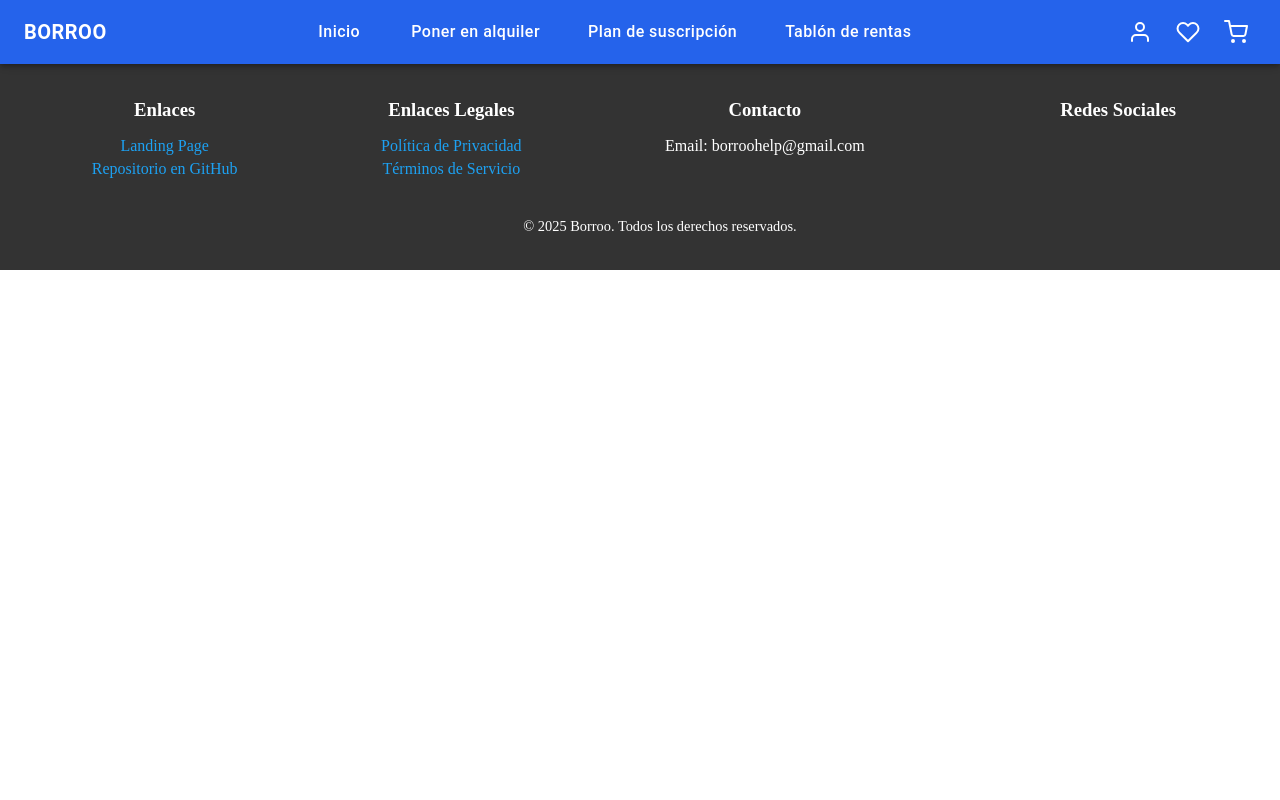
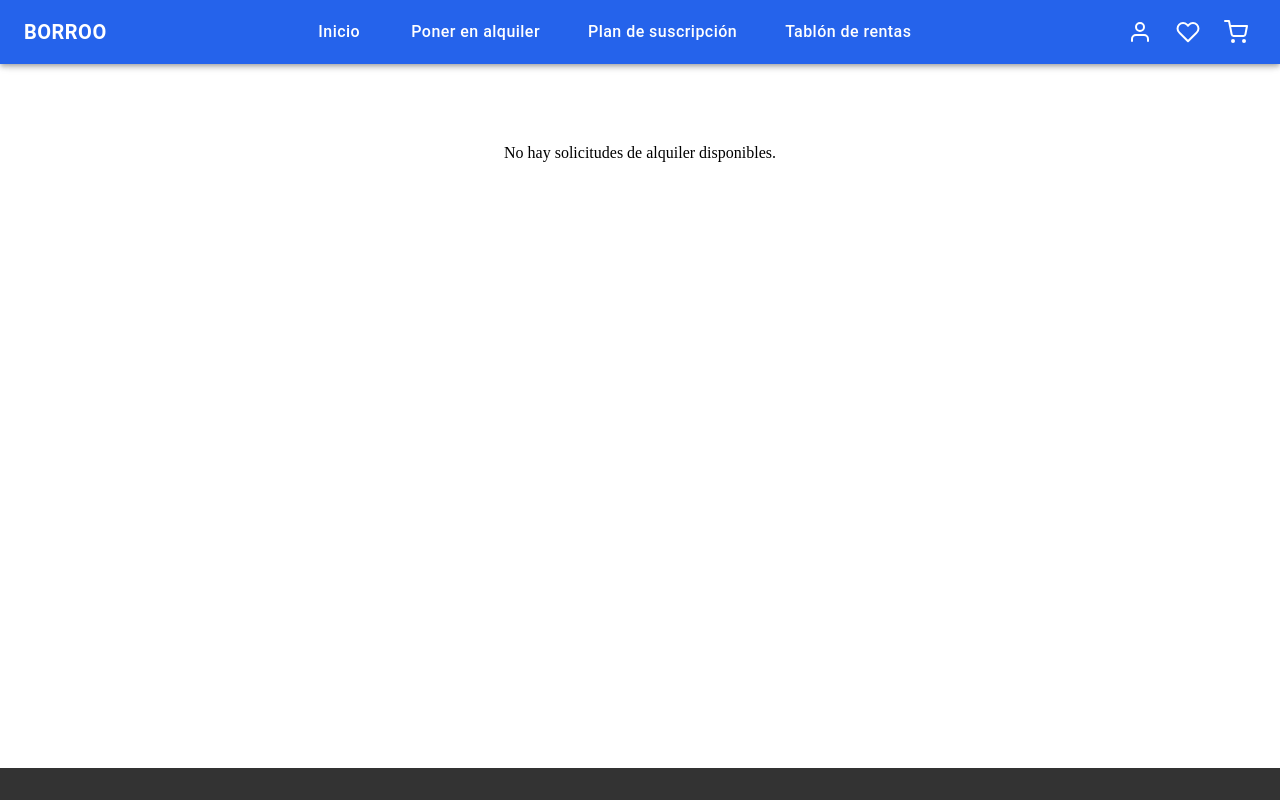
Before and after one commit to ISPP-2425-G4/borroo, a React (Vite) app in the folder frontend/: page /rental_requests in a window 1280 px wide. Built offline with nearby package versions, Linux system fonts and the light colour scheme; some icons are missing.

Commit message:
fix: arreglo estilos de la pantalla

```diff
--- a/frontend/src/RentRequestBoard.jsx
+++ b/frontend/src/RentRequestBoard.jsx
@@ -85,7 +85,9 @@ const RentRequestBoard = () => {
         <Box sx={{ display: "flex", flexDirection: "column", alignItems: "center" }}>
             <Navbar />
             {requests.length === 0 ? (
+                <Box sx={{ mt: 16, minHeight:"80vh" }}>
                 <p>No hay solicitudes de alquiler disponibles.</p>
+                </Box>
             ) : (
                 <div className="grid grid-cols-1 md:grid-cols-2 lg:grid-cols-3 gap-4">
                     {requests.map((request) => (
```
